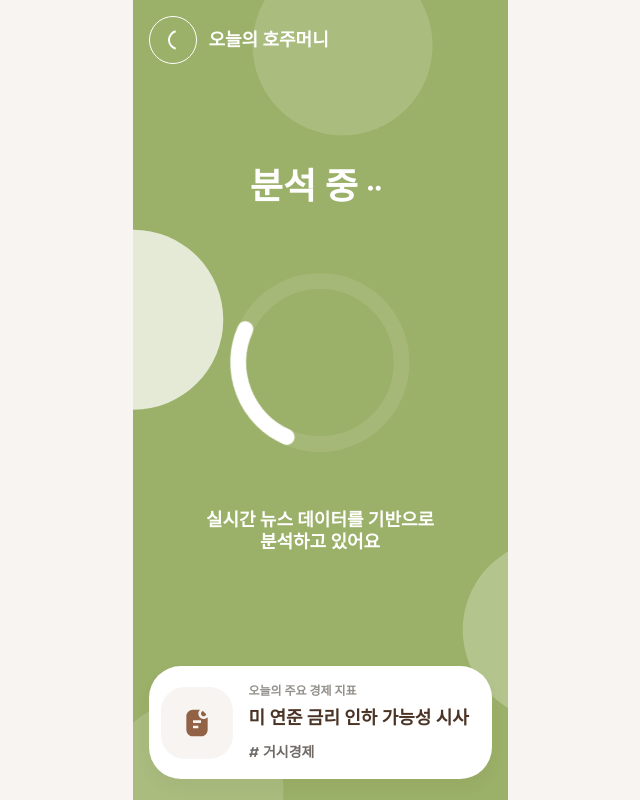
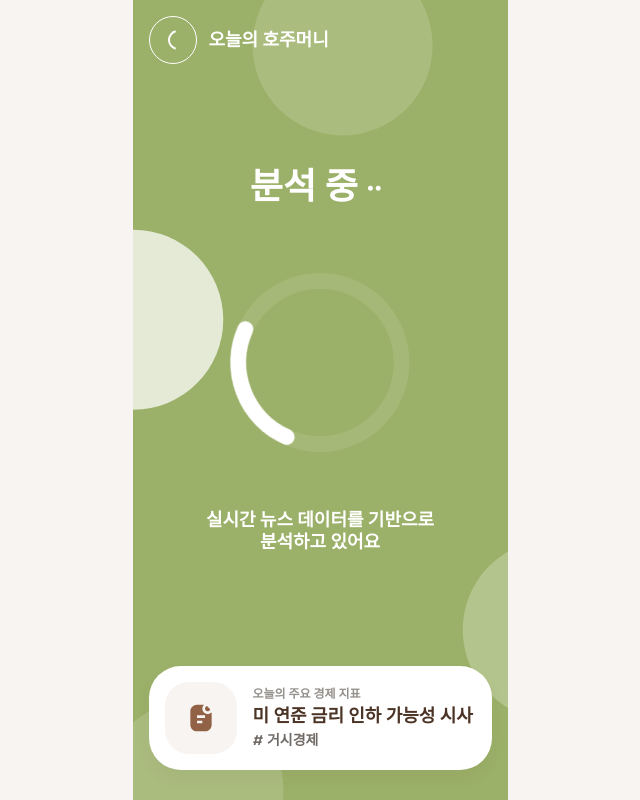
Before and after one commit to MJU-Capstone-Design-1/Jumoney-FE, a Next.js app: page /recommend/surveyloading in a window 1280 px wide. Shown: the whole page, without its empty margins (320-960 px from the left). Built offline with nearby package versions, Linux system fonts and the light colour scheme; a web font is replaced by a local one.

Commit message:
🎨 Design: 로딩 페이지 뉴스 카드 디자인 수정

```diff
--- a/src/features/recommend/survey/loadingNewsCard.tsx
+++ b/src/features/recommend/survey/loadingNewsCard.tsx
@@ -22,7 +22,7 @@ export const LoadingNewsCard = ({
   return (
     <motion.div
       className={cn(
-        'bg-secondary1 shadow-card-shadow flex w-[21.4375rem] items-center gap-[1rem] rounded-[2rem] px-[0.75rem] py-[1rem]',
+        'bg-secondary1 shadow-card-shadow flex w-full items-center gap-[1rem] rounded-[2rem] p-[1rem]',
         className,
       )}
       {...props}
@@ -34,13 +34,11 @@ export const LoadingNewsCard = ({
 
       {/* Right Text Area */}
       <div className='flex flex-col'>
-        <span className='text-body-sm text-text-sub mb-[0.3125rem] font-semibold'>
+        <span className='text-body-sm text-text-sub font-semibold'>
           {subtitle}
         </span>
         <h3 className='text-body-xl text-secondary2 font-extrabold'>{title}</h3>
-        <span className='text-body-md text-text-main mt-[0.625rem] font-bold'>
-          # {tag}
-        </span>
+        <span className='text-body-md text-text-main font-bold'># {tag}</span>
       </div>
     </motion.div>
   );
```
